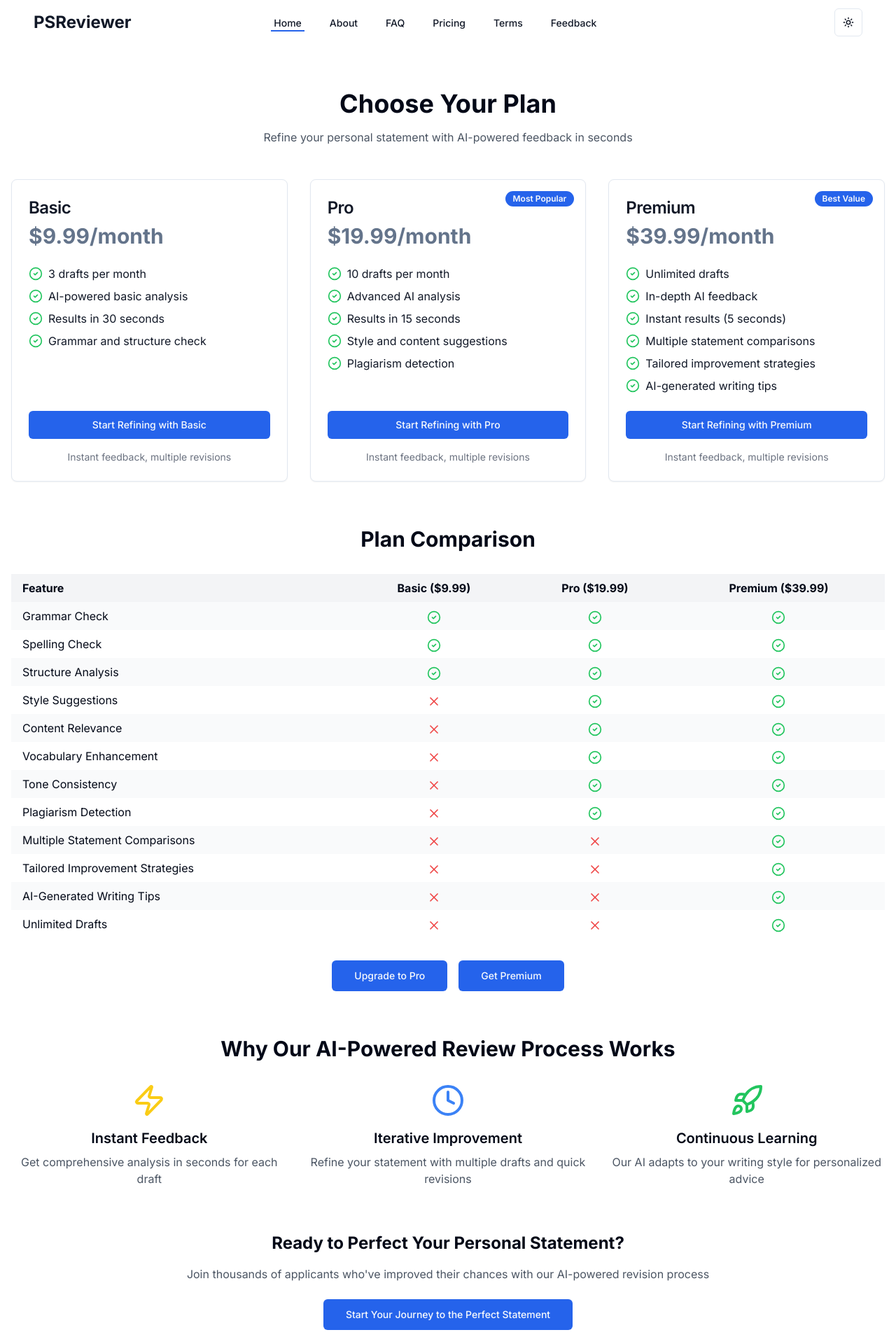
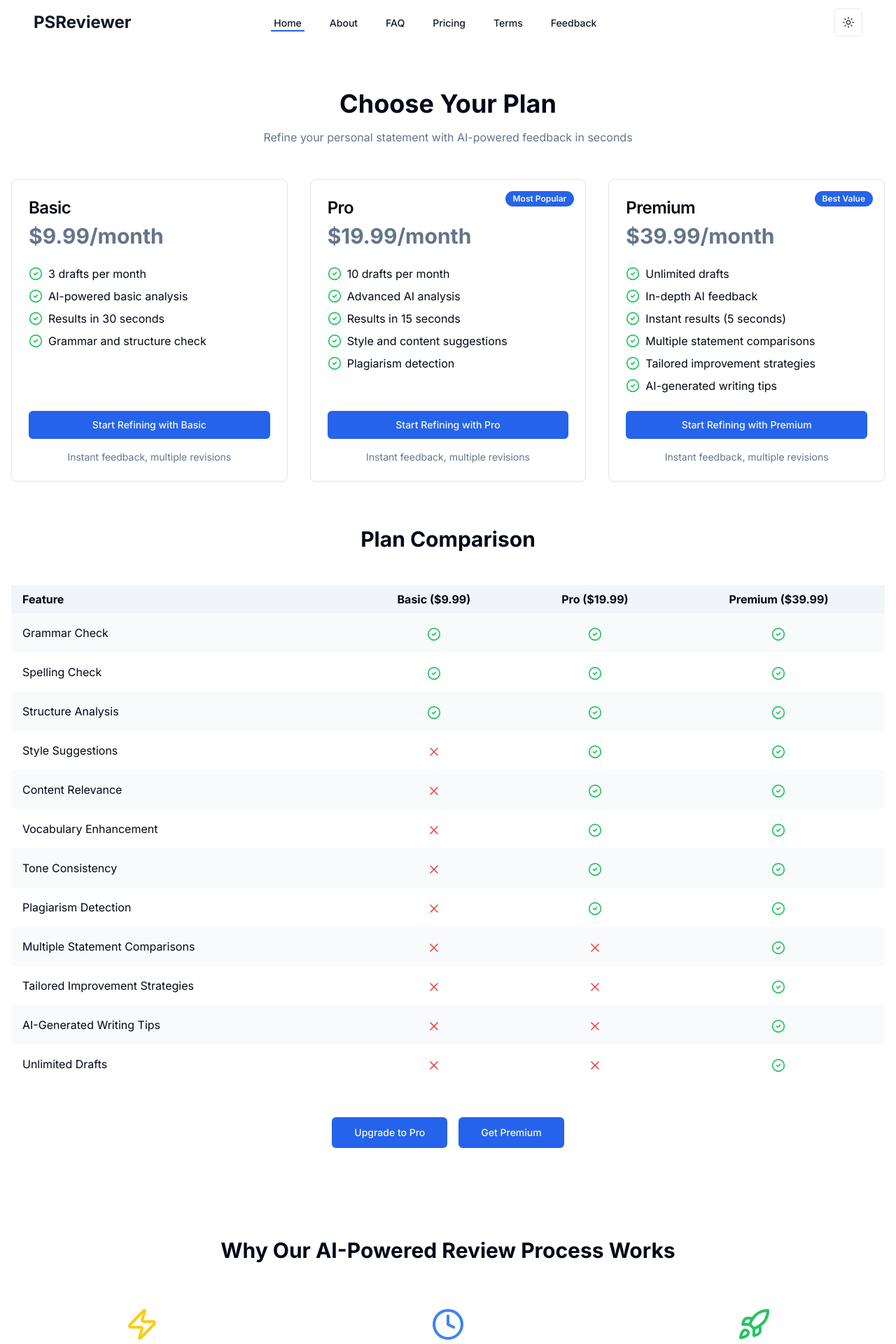
Before and after one commit to OPTIC7409/Personal-Statement-Reviewer-Frontend, a Next.js app in the folder ps-reviewer/: page /pricing in a window 1280 px wide. Shown: the top 1920 px of the page at 70% size. Built offline with nearby package versions, Linux system fonts and the light colour scheme.

Commit message:
Dark Mode Fixed

```diff
--- a/ps-reviewer/src/app/login/page.tsx
+++ b/ps-reviewer/src/app/login/page.tsx
@@ -53,7 +53,7 @@ export default function LoginPage() {
     }
 
     return (
-        <div className="flex items-center justify-center min-h-screen bg-gray-100">
+        <div className="flex items-center justify-center min-h-screen bg-background">
             <Card className="w-full max-w-md">
                 <CardHeader>
                     <CardTitle>Log In</CardTitle>
@@ -95,9 +95,9 @@ export default function LoginPage() {
                     </form>
                 </CardContent>
                 <CardFooter>
-                    <p className="text-sm text-gray-600">
+                    <p className="text-sm text-muted-foreground">
                         Don't have an account?{' '}
-                        <a href="/signup" className="text-blue-600 hover:underline">
+                        <a href="/signup" className="text-primary hover:underline">
                             Sign up
                         </a>
                     </p>
--- a/ps-reviewer/src/app/pricing/page.tsx
+++ b/ps-reviewer/src/app/pricing/page.tsx
@@ -3,7 +3,7 @@
 import { useState } from 'react'
 import { useRouter } from 'next/navigation'
 import { Button } from "@/components/ui/button"
-import { Card, CardContent, CardDescription, CardFooter, CardHeader, CardTitle } from "@/components/ui/card"
+import { Card, CardContent, CardDescription, CardHeader, CardTitle, CardFooter } from "@/components/ui/card"
 import { Badge } from "@/components/ui/badge"
 import { CheckCircle2, Zap, Clock, Rocket, X } from 'lucide-react'
 
@@ -99,7 +99,7 @@ export default function PricingPage() {
     return (
         <div className="container mx-auto px-4 py-16">
             <h1 className="text-4xl font-bold text-center mb-4">Choose Your Plan</h1>
-            <p className="text-center text-gray-600 mb-12">Refine your personal statement with AI-powered feedback in seconds</p>
+            <p className="text-center text-muted-foreground mb-12">Refine your personal statement with AI-powered feedback in seconds</p>
             <div className="grid grid-cols-1 md:grid-cols-3 gap-8 mb-16">
                 {pricingPlans.map((plan) => (
                     <Card key={plan.name} className="flex flex-col relative">
@@ -130,18 +130,18 @@ export default function PricingPage() {
                             >
                                 {isLoading === plan.stripePriceId ? 'Processing...' : `Start Refining with ${plan.name}`}
                             </Button>
-                            <p className="text-sm text-center text-gray-500">Instant feedback, multiple revisions</p>
+                            <p className="text-sm text-center text-muted-foreground">Instant feedback, multiple revisions</p>
                         </CardFooter>
                     </Card>
                 ))}
             </div>
 
-            <div className="mb-16">
-                <h2 className="text-3xl font-bold text-center mb-8">Plan Comparison</h2>
+            <div className="mb-32">
+                <h2 className="text-3xl font-bold text-center mb-12">Plan Comparison</h2>
                 <div className="overflow-x-auto">
                     <table className="w-full">
                         <thead>
-                            <tr className="bg-gray-100">
+                            <tr className="bg-muted">
                                 <th className="px-4 py-2 text-left">Feature</th>
                                 <th className="px-4 py-2 text-center">Basic ($9.99)</th>
                                 <th className="px-4 py-2 text-center">Pro ($19.99)</th>
@@ -150,15 +150,15 @@ export default function PricingPage() {
                         </thead>
                         <tbody>
                             {feedbackComparison.map((item, index) => (
-                                <tr key={index} className={index % 2 === 0 ? 'bg-gray-50' : ''}>
-                                    <td className="px-4 py-2">{item.feature}</td>
-                                    <td className="px-4 py-2 text-center">
+                                <tr key={index} className={index % 2 === 0 ? 'bg-muted/50' : ''}>
+                                    <td className="px-4 py-4">{item.feature}</td>
+                                    <td className="px-4 py-4 text-center">
                                         {item.basic ? <CheckCircle2 className="h-5 w-5 text-green-500 inline" /> : <X className="h-5 w-5 text-red-500 inline" />}
                                     </td>
-                                    <td className="px-4 py-2 text-center">
+                                    <td className="px-4 py-4 text-center">
                                         {item.advanced ? <CheckCircle2 className="h-5 w-5 text-green-500 inline" /> : <X className="h-5 w-5 text-red-500 inline" />}
                                     </td>
-                                    <td className="px-4 py-2 text-center">
+                                    <td className="px-4 py-4 text-center">
                                         {item.premium ? <CheckCircle2 className="h-5 w-5 text-green-500 inline" /> : <X className="h-5 w-5 text-red-500 inline" />}
                                     </td>
                                 </tr>
@@ -166,7 +166,7 @@ export default function PricingPage() {
                         </tbody>
                     </table>
                 </div>
-                <div className="text-center mt-8 space-x-4">
+                <div className="text-center mt-12 space-x-4">
                     <Button size="lg" onClick={() => handleSubscription(pricingPlans[1].stripePriceId)}>
                         Upgrade to Pro
                     </Button>
@@ -176,29 +176,29 @@ export default function PricingPage() {
                 </div>
             </div>
 
-            <div className="text-center mb-16">
-                <h2 className="text-3xl font-bold mb-4">Why Our AI-Powered Review Process Works</h2>
-                <div className="grid grid-cols-1 md:grid-cols-3 gap-8 mt-8">
+            <div className="text-center mb-32">
+                <h2 className="text-3xl font-bold mb-12">Why Our AI-Powered Review Process Works</h2>
+                <div className="grid grid-cols-1 md:grid-cols-3 gap-16 mt-16">
                     <div className="flex flex-col items-center">
                         <Zap className="h-12 w-12 text-yellow-400 mb-4" />
                         <h3 className="text-xl font-semibold mb-2">Instant Feedback</h3>
-                        <p className="text-gray-600">Get comprehensive analysis in seconds for each draft</p>
+                        <p className="text-muted-foreground">Get comprehensive analysis in seconds for each draft</p>
                     </div>
                     <div className="flex flex-col items-center">
                         <Clock className="h-12 w-12 text-blue-500 mb-4" />
                         <h3 className="text-xl font-semibold mb-2">Iterative Improvement</h3>
-                        <p className="text-gray-600">Refine your statement with multiple drafts and quick revisions</p>
+                        <p className="text-muted-foreground">Refine your statement with multiple drafts and quick revisions</p>
                     </div>
                     <div className="flex flex-col items-center">
                         <Rocket className="h-12 w-12 text-green-500 mb-4" />
                         <h3 className="text-xl font-semibold mb-2">Continuous Learning</h3>
-                        <p className="text-gray-600">Our AI adapts to your writing style for personalized advice</p>
+                        <p className="text-muted-foreground">Our AI adapts to your writing style for personalized advice</p>
                     </div>
                 </div>
             </div>
-            <div className="text-center">
-                <h2 className="text-2xl font-bold mb-4">Ready to Perfect Your Personal Statement?</h2>
-                <p className="text-gray-600 mb-6">Join thousands of applicants who've improved their chances with our AI-powered revision process</p>
+            <div className="text-center mt-16 mb-16">
+                <h2 className="text-2xl font-bold mb-8">Ready to Perfect Your Personal Statement?</h2>
+                <p className="text-muted-foreground mb-12">Join thousands of applicants who've improved their chances with our AI-powered revision process</p>
                 <Button size="lg" onClick={() => handleSubscription(pricingPlans[2].stripePriceId)}>
                     Start Your Journey to the Perfect Statement
                 </Button>
--- a/ps-reviewer/src/components/Navbar.tsx
+++ b/ps-reviewer/src/components/Navbar.tsx
@@ -3,7 +3,6 @@
 import { useState, useEffect } from 'react'
 import Link from 'next/link'
 import { cn } from "@/lib/utils"
-import { ModeToggle } from "@/components/ui/toggle-dm"
 import { usePathname } from 'next/navigation'
 import { Button } from "@/components/ui/button"
 import * as React from "react"
@@ -28,11 +27,11 @@ const navItems = [
 
 export function Navbar() {
   const [activeItem, setActiveItem] = useState('Home')
-  const { theme } = useTheme()
   const pathname = usePathname()
   const [isDashboard, setIsDashboard] = useState(false)
   const [isHome, setIsHome] = useState(false)
   const { setTheme } = useTheme()
+
   useEffect(() => {
     setIsDashboard(pathname === '/dashboard')
     setIsHome(pathname === '/')
@@ -67,19 +66,17 @@ export function Navbar() {
             </DropdownMenuItem>
           </DropdownMenuContent>
         </DropdownMenu>
-
       </nav>
     </div>
-
   );
 
   return (
-    <nav className={cn("shadow-sm", theme === 'dark' ? 'bg-gray-900' : 'bg-white')}>
+    <nav className="bg-white dark:bg-gray-900 shadow-sm">
       <div className="max-w-7xl mx-auto px-4 sm:px-6 lg:px-8">
         <div className="flex justify-between h-16 items-center">
           <div className="flex-shrink-0 pl-4">
             {!isDashboard && (
-              <span className={cn("text-2xl font-bold", theme === 'dark' ? 'text-white' : 'text-gray-900')}>PSReviewer</span>
+              <span className="text-2xl font-bold text-gray-900 dark:text-white">PSReviewer</span>
             )}
           </div>
           <div className="flex-grow flex justify-center">
@@ -91,18 +88,37 @@ export function Navbar() {
                   className={cn(
                     "inline-flex items-center px-1 pt-1 border-b-2 text-sm font-medium",
                     activeItem === item.name
-                      ? "border-primary text-gray-900"
-                      : "border-transparent text-gray-500 hover:border-gray-300 hover:text-gray-700"
+                      ? "border-primary text-gray-900 dark:text-white"
+                      : "border-transparent text-gray-500 hover:border-gray-300 hover:text-gray-700 dark:text-gray-300 dark:hover:text-white"
                   )}
                   onClick={() => setActiveItem(item.name)}
                 >
-                  <span className={cn(theme === 'dark' ? 'text-white' : 'text-gray-900')}>{item.name}</span>
+                  <span className="text-gray-900 dark:text-white">{item.name}</span>
                 </Link>
               ))}
             </div>
           </div>
           <div className="flex-shrink-0 w-48 flex justify-end pr-4">
-            <ModeToggle />
+            <DropdownMenu>
+              <DropdownMenuTrigger asChild>
+                <Button variant="outline" size="icon">
+                  <SunIcon className="h-[1.2rem] w-[1.2rem] rotate-0 scale-100 transition-all dark:-rotate-90 dark:scale-0" />
+                  <MoonIcon className="absolute h-[1.2rem] w-[1.2rem] rotate-90 scale-0 transition-all dark:rotate-0 dark:scale-100" />
+                  <span className="sr-only">Toggle theme</span>
+                </Button>
+              </DropdownMenuTrigger>
+              <DropdownMenuContent align="end">
+                <DropdownMenuItem onClick={() => setTheme("light")}>
+                  Light
+                </DropdownMenuItem>
+                <DropdownMenuItem onClick={() => setTheme("dark")}>
+                  Dark
+                </DropdownMenuItem>
+                <DropdownMenuItem onClick={() => setTheme("system")}>
+                  System
+                </DropdownMenuItem>
+              </DropdownMenuContent>
+            </DropdownMenu>
           </div>
         </div>
       </div>
--- a/ps-reviewer/src/components/ui/card.tsx
+++ b/ps-reviewer/src/components/ui/card.tsx
@@ -1,47 +1,38 @@
 import * as React from "react"
-import { useTheme } from 'next-themes'; // Import useTheme from next-themes
+
 import { cn } from "@/lib/utils"
 
 const Card = React.forwardRef<
   HTMLDivElement,
   React.HTMLAttributes<HTMLDivElement>
->(({ className, ...props }, ref) => {
-  const { theme } = useTheme(); // Get the current theme
-  return (
+>(({ className, ...props }, ref) => (
   <div
     ref={ref}
     className={cn(
-        "rounded-lg border shadow-sm",
-        theme === 'dark' ? 'bg-gray-800 text-white' : 'bg-white text-gray-900', // Apply theme-based styles
+      "rounded-lg border bg-card text-card-foreground shadow-sm",
       className
     )}
     {...props}
   />
-  );
-});
+))
 Card.displayName = "Card"
 
 const CardHeader = React.forwardRef<
   HTMLDivElement,
   React.HTMLAttributes<HTMLDivElement>
->(({ className, ...props }, ref) => {
-  const { theme } = useTheme(); // Get the current theme
-  return (
+>(({ className, ...props }, ref) => (
   <div
     ref={ref}
     className={cn("flex flex-col space-y-1.5 p-6", className)}
     {...props}
   />
-  );
-});
+))
 CardHeader.displayName = "CardHeader"
 
 const CardTitle = React.forwardRef<
   HTMLParagraphElement,
   React.HTMLAttributes<HTMLHeadingElement>
->(({ className, ...props }, ref) => {
-  const { theme } = useTheme(); // Get the current theme
-  return (
+>(({ className, ...props }, ref) => (
   <h3
     ref={ref}
     className={cn(
@@ -50,23 +41,19 @@ const CardTitle = React.forwardRef<
     )}
     {...props}
   />
-  );
-});
+))
 CardTitle.displayName = "CardTitle"
 
 const CardDescription = React.forwardRef<
   HTMLParagraphElement,
   React.HTMLAttributes<HTMLParagraphElement>
->(({ className, ...props }, ref) => {
-  const { theme } = useTheme(); // Get the current theme
-  return (
+>(({ className, ...props }, ref) => (
   <p
     ref={ref}
-      className={cn("text-sm", theme === 'dark' ? 'text-gray-400' : 'text-muted-foreground', className)} // Apply theme-based styles
+    className={cn("text-sm text-muted-foreground", className)}
     {...props}
   />
-  );
-});
+))
 CardDescription.displayName = "CardDescription"
 
 const CardContent = React.forwardRef<
@@ -74,7 +61,7 @@ const CardContent = React.forwardRef<
   React.HTMLAttributes<HTMLDivElement>
 >(({ className, ...props }, ref) => (
   <div ref={ref} className={cn("p-6 pt-0", className)} {...props} />
-));
+))
 CardContent.displayName = "CardContent"
 
 const CardFooter = React.forwardRef<
@@ -86,7 +73,7 @@ const CardFooter = React.forwardRef<
     className={cn("flex items-center p-6 pt-0", className)}
     {...props}
   />
-));
+))
 CardFooter.displayName = "CardFooter"
 
 export { Card, CardHeader, CardFooter, CardTitle, CardDescription, CardContent }
```
Also changed, not shown: ps-reviewer/src/app/dashboard/page.tsx (+8 -3 lines), ps-reviewer/src/app/feedback/page.tsx (+42 -48 lines), ps-reviewer/src/components/stripe-checkout.tsx (added, +57 -0 lines), 1 other file (tests, documents, lock files or other folders). Lines whose indentation alone changed are shown as unchanged.
